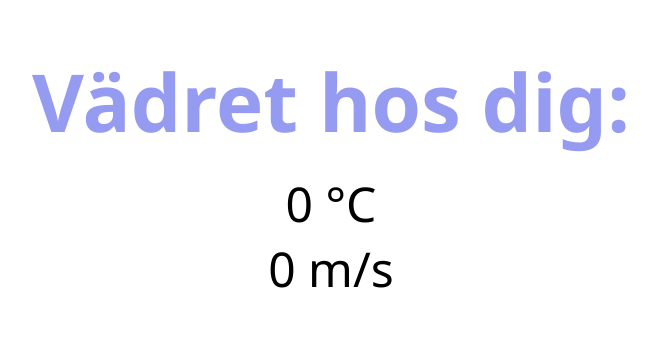
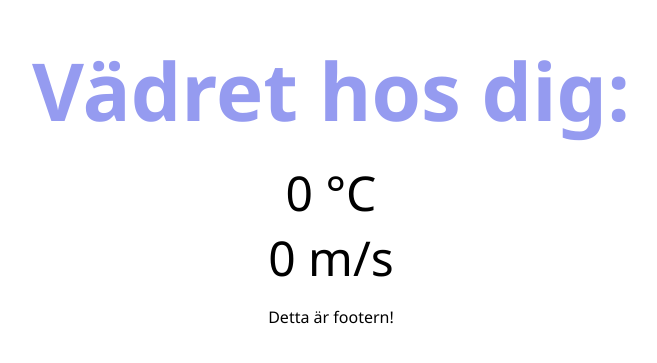
Before and after one commit to johnrybo/miniprojekt-react-1, a React (Create React App) app: page / in a window 1280 px wide. Shown: the part 219-582 px from the top of the page, without its empty margins (309-966 px from the left). Built offline with nearby package versions, Linux system fonts and the light colour scheme; no server answers.

Commit message:
change and adding files

```diff
--- a/src/App.tsx
+++ b/src/App.tsx
@@ -2,14 +2,17 @@ import React from 'react';
 import './App.css';
 
 //import components
-import Header from './components/header'
-import Weather from './components/Weather';
+import Header from './components/Header'
+import Main from './components/Main'
+import Footer from './components/Footer'
+
 
 function App() {
   return (
     <div className="App">
       <Header />
-      <Weather />
+      <Main />
+      <Footer />
     </div>
   );
 }
--- /dev/null
+++ b/src/components/Footer.tsx
@@ -0,0 +1,12 @@
+import React from 'react';
+import '../App.css';
+
+function Footer() {
+    return(
+        <div>
+            Detta är footern!
+        </div>
+    )
+}
+
+export default Footer;
--- /dev/null
+++ b/src/components/Main.tsx
@@ -0,0 +1,16 @@
+import React from 'react';
+import '../App.css';
+
+//import components
+import Weather from './Weather';
+
+function Main() {
+    return(
+        <div>
+            <Weather />
+        </div>
+    )
+
+}
+
+export default Main;
```
